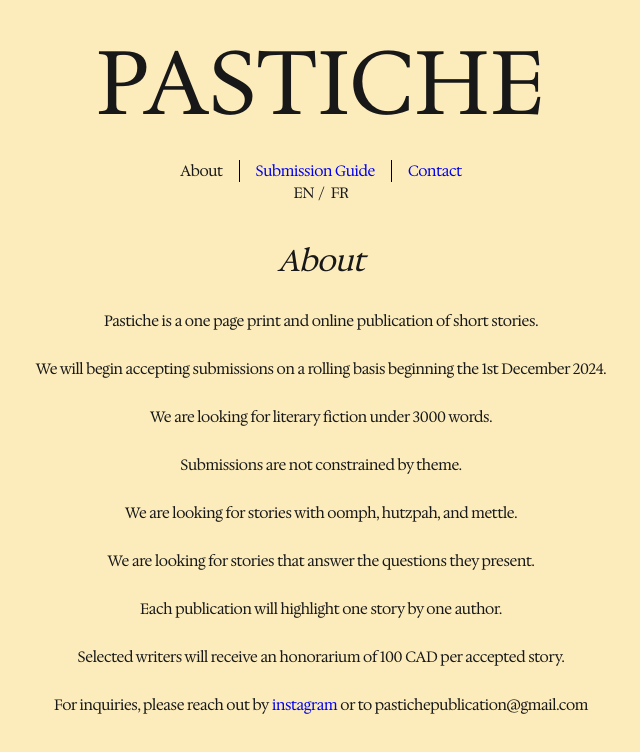
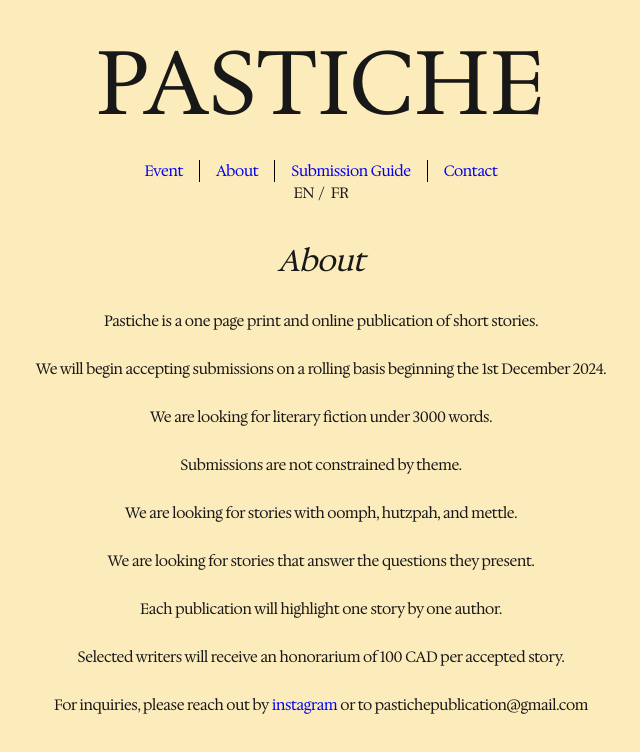
Before and after one commit to AdamHoK/petrol-anise, a Vue app in the folder petrol-anise/: page / in a window 1280 px wide. Shown: the top 752 px of the page, without its empty margins (319-959 px from the left). Built offline with nearby package versions, Linux system fonts and the light colour scheme.

Commit message:
Event addition

```diff
--- a/petrol-anise/lang/en/en.json
+++ b/petrol-anise/lang/en/en.json
@@ -3,7 +3,8 @@
   "nav" : {
     "home" : "About",
     "submission_guide" : "Submission Guide",
-    "contact" : "Contact"
+    "contact" : "Contact",
+    "event" : "Event"
   },
   "contact": {
     "email" : "e-mail",
@@ -16,7 +17,8 @@
     "main_text" :
       "Pastiche is a one page print and online publication of short stories.\n\n We will begin accepting submissions on a rolling basis beginning the 1st December 2024.\n\n We are looking for literary fiction under 3000 words. \n\n Submissions are not constrained by theme. \n\n We are looking for stories with oomph, hutzpah, and mettle.\n\n We are looking for stories that answer the questions they present.\n\n Each publication will highlight one story by one author.\n\n Selected writers will receive an honorarium of 100 CAD per accepted story.\n\n",
     "inquiries" : "For inquiries, please reach out by",
-    "orto" : "or to"
+    "orto" : "or to",
+    "event" : "Event"
   },
   "submissions" : {
     "guidelines" : {
--- a/petrol-anise/lang/fr/fr.json
+++ b/petrol-anise/lang/fr/fr.json
@@ -3,7 +3,8 @@
   "nav" : {
     "home" : "À Propos",
     "submission_guide" : "Guide De Soumission",
-    "contact" : "Contact"
+    "contact" : "Contact",
+    "event" : "Evènement"
   },
   "contact": {
     "email" : "e-mail",
@@ -15,7 +16,8 @@
     "about" : "À Propos",
     "main_text" : "Pastiche est une revue de nouvelles littéraires, publiée en ligne et imprimée. \n\nNous cherchons des textes de fiction littéraire de 3000 mots maximum, sans contrainte de thème. \n\nNous cherchons des textes audacieux, insolents, fougueux.\n\n Des textes qui posent des questions et tentent d’y répondre. \n\nNous sortirons toutes les deux semaines une publication en ligne et imprimée, et continuerons à accepter des soumissions en continu. \n\nChaque publication mettra en lumière une seule nouvelle.\n\nLes écrivain·es sélectionné·es recevront un honoraire d’un montant de 100 CAD par nouvelle acceptée.\n\n",
     "inquiries" : "Pour toute question, veuillez nous contacter sur",
-    "orto" : "ou par courrier: "
+    "orto" : "ou par courrier: ",
+    "event" : "Evènement"
   },
   "submissions" : {
     "guidelines" : {
--- a/petrol-anise/src/App.vue
+++ b/petrol-anise/src/App.vue
@@ -14,7 +14,8 @@ const {t} = useI18n();
     <div class="wrapper">
     <HelloWorld msg="Pastiche" />
       <nav>
-        <RouterLink to="/">{{ t('nav.home') }}</RouterLink>
+        <a href="https://www.zeffy.com/ticketing/pastiche-inaugural-event">{{ t('nav.event') }}</a>
+        <RouterLink to="/about">{{ t('nav.home') }}</RouterLink>
         <RouterLink to="/guide">{{ t('nav.submission_guide') }}</RouterLink>
         <RouterLink to="/contact">{{ t('nav.contact') }}</RouterLink>
         <LanguageSwitcher></LanguageSwitcher>
```
